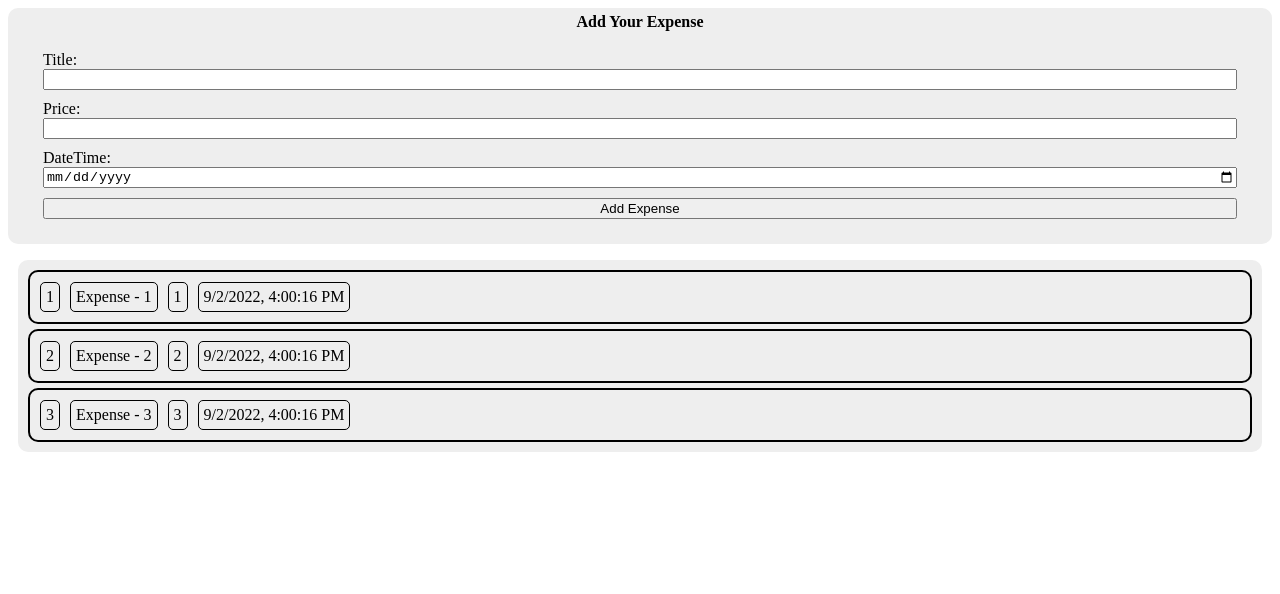
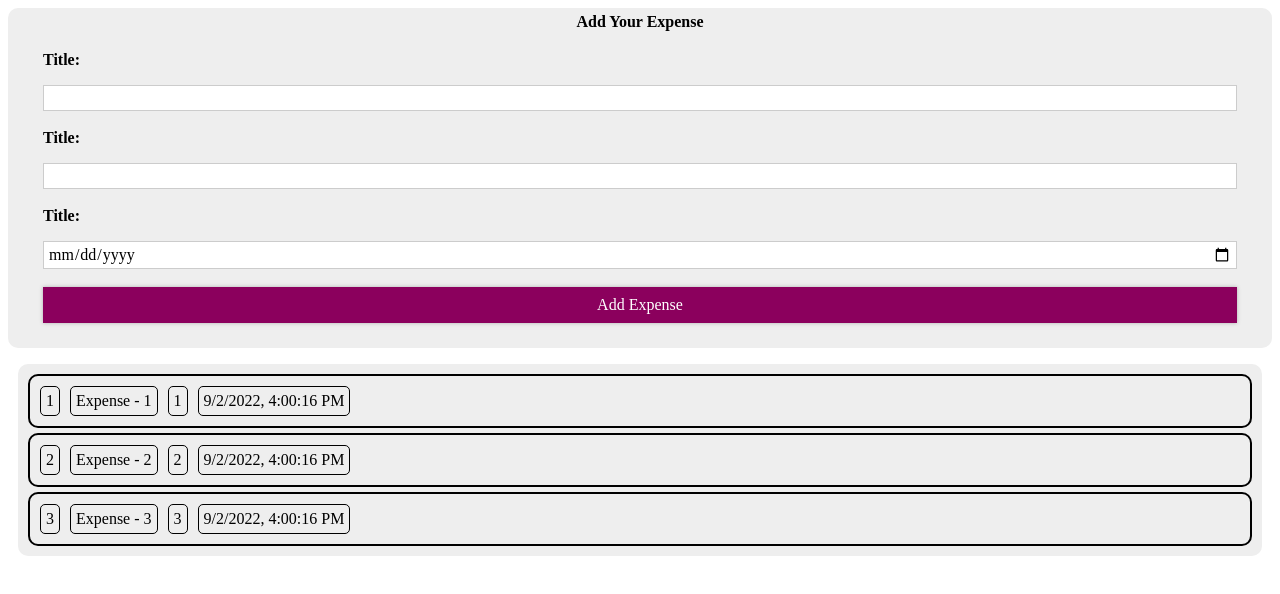
Before and after one commit to ankit-mishra-edu/expense-react-js, a React (Create React App) app: page / in a window 1280 px wide. Shown: the top 594 px of the page. Built offline with nearby package versions, Linux system fonts and the light colour scheme.

Commit message:
Dynamic Styling

```diff
--- a/package.json
+++ b/package.json
@@ -4,6 +4,7 @@
   "private": true,
   "dependencies": {
     "react": "^18.1.0",
+    "react-css-modules": "^4.7.11",
     "react-dom": "^18.1.0"
   },
   "scripts": {
--- a/src/components/Expenses/Expense/ExpenseForm.css
+++ b/src/components/Expenses/Expense/ExpenseForm.css
@@ -12,9 +12,3 @@ legend {
 .expense_form {
   margin: 20px;
 }
-
-.expense_form__item {
-  margin: 10px;
-  display: flex;
-  flex-direction: column;
-}
--- a/src/components/Expenses/Expense/ExpenseForm.js
+++ b/src/components/Expenses/Expense/ExpenseForm.js
@@ -1,76 +1,150 @@
 import React, { useState } from 'react';
 import './ExpenseForm.css';
+
+import FormInput from './FormInput';
 
 const ExpenseForm = (props) => {
   const [title, setTitle] = useState('');
   const [price, setPrice] = useState('');
   const [dateTime, setDateTime] = useState('');
 
-  const onChangeTitleHandler = (event) => {
-    setTitle(event.target.value);
-  };
-
-  const onChangePriceHandler = (event) => {
-    setPrice(event.target.value);
-  };
-
-  const onChangeDateTimeHandler = (event) => {
-    setDateTime(event.target.value);
-  };
+  const [isFormSubmitted, setIsFormSubmitted] = useState(false);
 
   const onSubmitFormHandler = (event) => {
     event.preventDefault();
+
+    setIsFormSubmitted(true);
+
+    if (!title || !price || !dateTime) {
+      return;
+    }
 
     const expense = {
       title: title,
       price: price,
       dateTime: dateTime,
     };
-    console.log(expense);
+
     props.onAddExpense(expense);
 
-    // Reset form value
-    setTitle('');
-    setPrice('');
-    setDateTime('');
+    // // Reset form value
+    // setTitle('');
+    // setPrice('');
+    // setDateTime('');
   };
 
   return (
     <form onSubmit={onSubmitFormHandler}>
       <legend>{props.children}</legend>
       <div className="expense_form">
+        <FormInput
+          type="text"
+          onInputValueChange={setTitle}
+          isFormSubmitted={isFormSubmitted}
+        />
+        <FormInput
+          type="number"
+          onInputValueChange={setPrice}
+          isFormSubmitted={isFormSubmitted}
+        />
+        <FormInput
+          type="date"
+          onInputValueChange={setDateTime}
+          isFormSubmitted={isFormSubmitted}
+        />
         <div className="expense_form__item">
-          <label className="expense_form__label">Title: </label>
-          <input
-            type="text"
-            value={title}
-            className="expense_form__input"
-            onChange={onChangeTitleHandler}
-          />
-        </div>
-        <div className="expense_form__item">
-          <label className="expense_form__label">Price: </label>
-          <input
-            type="number"
-            value={price}
-            className="expense_form__input"
-            onChange={onChangePriceHandler}
-          />
-        </div>
-        <div className="expense_form__item">
-          <label className="expense_form__label">DateTime: </label>
-          <input
-            type="date"
-            value={dateTime}
-            className="expense_form__input"
-            onChange={onChangeDateTimeHandler}
-          />
-        </div>
-        <div className="expense_form__item">
-          <button type="submit">Add Expense</button>
+          <button type="submit" className="expense_form__submit_button">
+            Add Expense
+          </button>
         </div>
       </div>
     </form>
   );
 };
 export default ExpenseForm;
+
+// import React, { useState } from 'react';
+// import './ExpenseForm.css';
+
+// const ExpenseForm = (props) => {
+//   const [title, setTitle] = useState('');
+//   const [price, setPrice] = useState('');
+//   const [dateTime, setDateTime] = useState('');
+
+//   let [isInputValid, setisInputvalid] = useState(true);
+
+//   const onChangeTitleHandler = (event) => {
+//     setTitle(event.target.value);
+//   };
+
+//   const onChangePriceHandler = (event) => {
+//     setPrice(event.target.value);
+//   };
+
+//   const onChangeDateTimeHandler = (event) => {
+//     setDateTime(event.target.value);
+//   };
+
+//   const onSubmitFormHandler = (event) => {
+//     event.preventDefault();
+
+//     if (title.trim().length === 0) {
+//       setisInputvalid(false);
+//       return;
+//     }
+
+//     const expense = {
+//       title: title,
+//       price: price,
+//       dateTime: dateTime,
+//     };
+//     console.log(expense);
+//     props.onAddExpense(expense);
+
+//     // Reset form value
+//     setTitle('');
+//     setPrice('');
+//     setDateTime('');
+//   };
+
+//   return (
+//     <form onSubmit={onSubmitFormHandler}>
+//       <legend>{props.children}</legend>
+//       <div className="expense_form">
+//         <div className={`expense_form__item ${isInputValid ? '' : 'invalid'}`}>
+//           <label className="expense_form__label">Title: </label>
+//           <input
+//             type="text"
+//             value={title}
+//             className="expense_form__input"
+//             onChange={onChangeTitleHandler}
+//           />
+//         </div>
+//         <div className={`expense_form__item ${isInputValid ? '' : 'invalid'}`}>
+//           <label className="expense_form__label">Price: </label>
+//           <input
+//             type="number"
+//             value={price}
+//             className="expense_form__input"
+//             onChange={onChangePriceHandler}
+//           />
+//         </div>
+//         <div className={`expense_form__item ${isInputValid ? '' : 'invalid'}`}>
+//           <label className="expense_form__label">DateTime: </label>
+//           <input
+//             type="date"
+//             value={dateTime}
+//             className="expense_form__input"
+//             onChange={onChangeDateTimeHandler}
+//           />
+//         </div>
+//         <div className="expense_form__item">
+//           <button type="submit" className="expense_form__submit_button">
+//             Add Expense
+//           </button>
+//         </div>
+//       </div>
+//     </form>
+//   );
+// };
+// export default ExpenseForm;
--- /dev/null
+++ b/src/components/Expenses/Expense/FormInput.css
@@ -0,0 +1,60 @@
+.expense_form__item {
+  margin: 10px;
+  display: flex;
+  flex-direction: column;
+}
+
+.expense_form__submit_button {
+  font: inherit;
+  padding: 0.5rem 1.5rem;
+  border: 1px solid #8b005d;
+  color: white;
+  background: #8b005d;
+  box-shadow: 0 0 4px rgba(0, 0, 0, 0.26);
+  cursor: pointer;
+}
+
+.expense_form__submit_button:focus {
+  outline: none;
+}
+
+.expense_form__submit_button:hover,
+.expense_form__submit_button:active {
+  background: #ac0e77;
+  border-color: #ac0e77;
+  box-shadow: 0 0 8px rgba(0, 0, 0, 0.26);
+}
+
+.expense_form__input {
+  margin: 0.5rem 0;
+}
+
+.expense_form__label {
+  font-weight: bold;
+  display: block;
+  margin-bottom: 0.5rem;
+}
+
+.expense_form__input {
+  display: block;
+  width: 100%;
+  border: 1px solid #ccc;
+  font: inherit;
+  line-height: 1.5rem;
+  padding: 0 0.25rem;
+}
+
+.expense_form__input:focus {
+  outline: none;
+  background: #fad0ec;
+  border-color: #8b005d;
+}
+
+.expense_form__item.invalid .expense_form__input {
+  border-color: red;
+  background: #ffd7d7;
+}
+
+.expense_form__item.invalid .expense_form__label {
+  color: red;
+}
--- /dev/null
+++ b/src/components/Expenses/Expense/FormInput.js
@@ -0,0 +1,29 @@
+import React, { useState } from 'react';
+import './FormInput.css';
+
+const FormInput = (props) => {
+  const [inputValue, setInputValue] = useState('');
+
+  const onInputValueChangeHandler = (event) => {
+    setInputValue(event.target.value.trim());
+    props.onInputValueChange(event.target.value);
+  };
+
+  return (
+    <div
+      className={`expense_form__item ${
+        props.isFormSubmitted && inputValue.length === 0 ? 'invalid' : ''
+      }`}
+    >
+      <label className="expense_form__label">Title: </label>
+      <input
+        type={props.type}
+        value={inputValue}
+        className="expense_form__input"
+        onChange={onInputValueChangeHandler}
+      />
+    </div>
+  );
+};
+
+export default FormInput;
```
